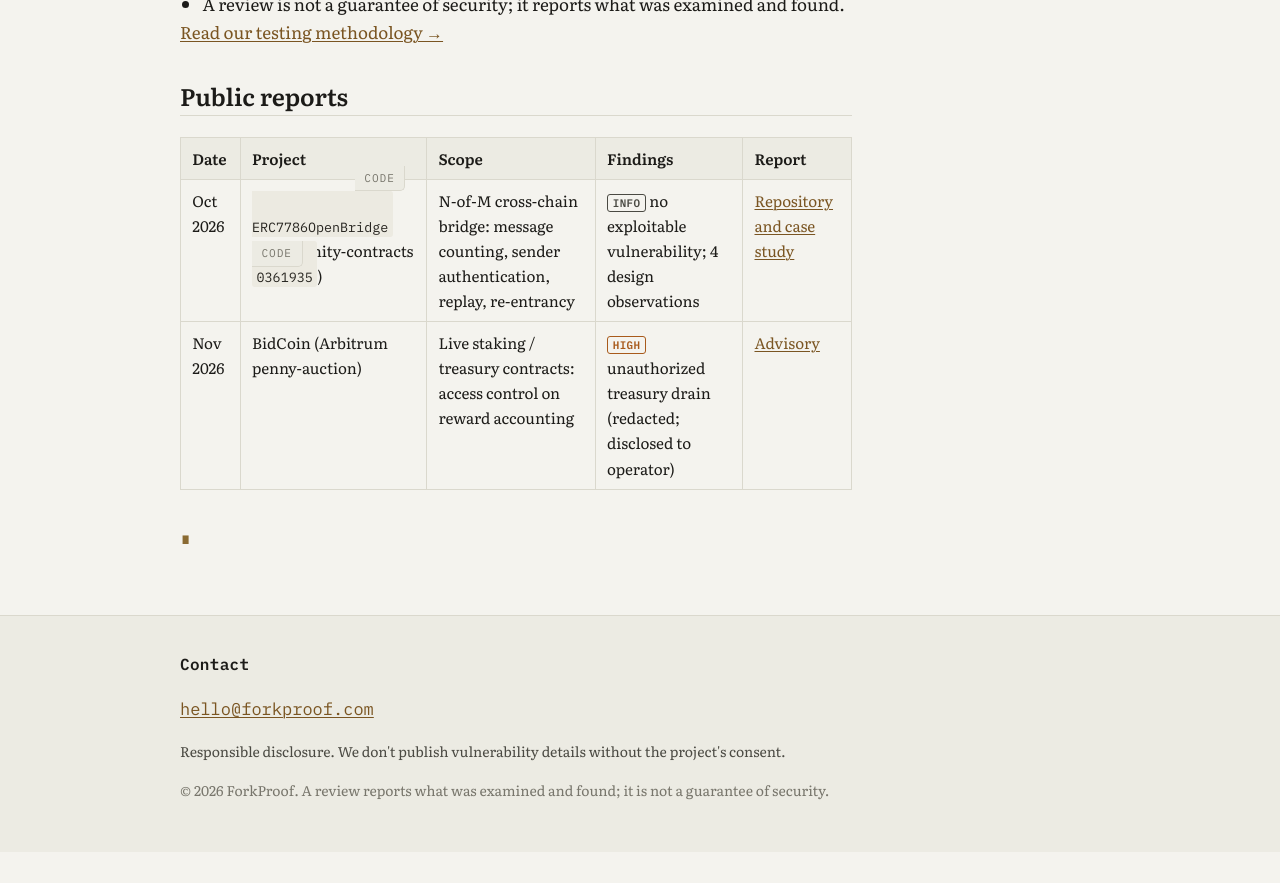
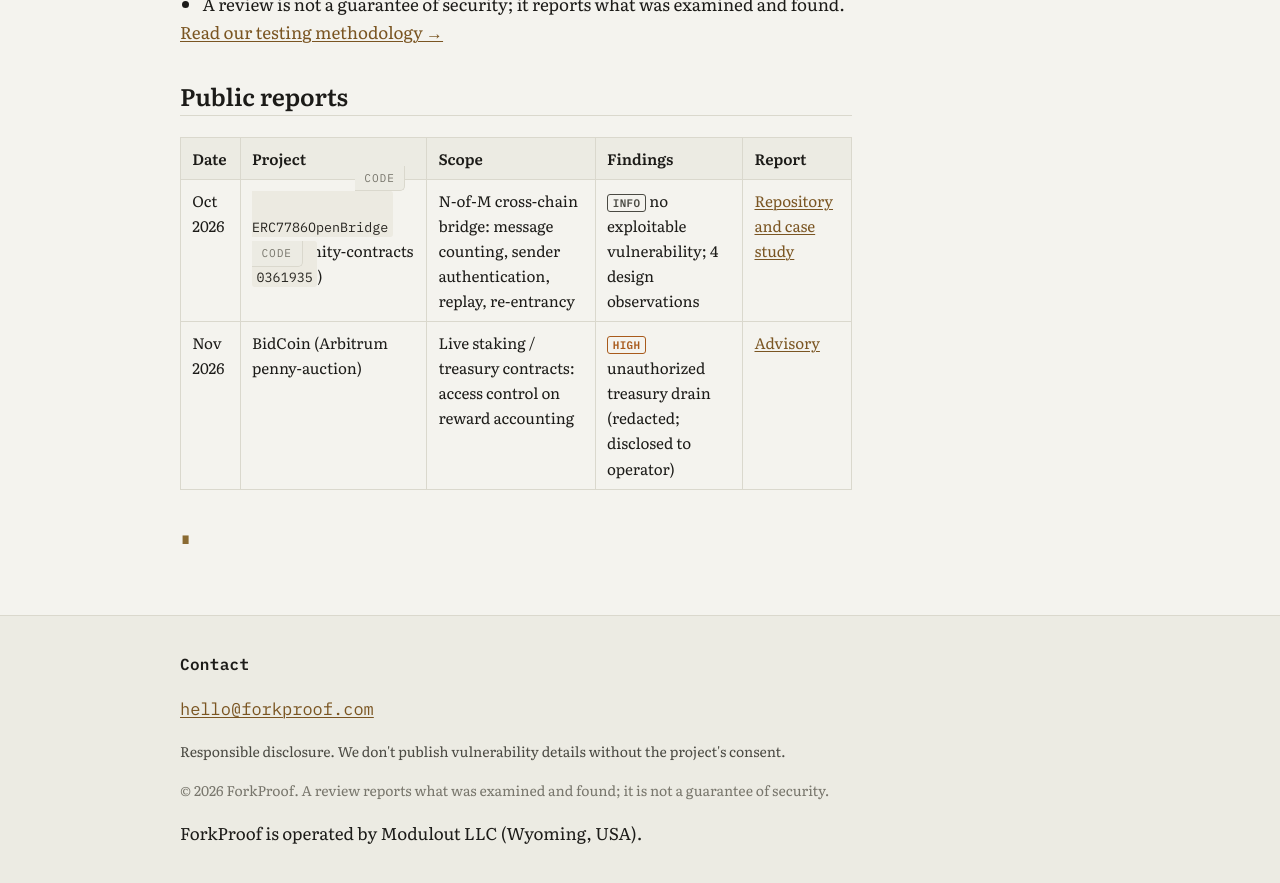
Before and after one commit to ForkProof/forkproof.github.io, a Jekyll site: the page built from index.md, in a window 1280 px wide and 900 px high, scrolled down 1174 px. Shown: the top 883 px of the window. Built offline with Jekyll 4.4.1, drawn with Linux system fonts in a browser that asks for light colours; our own code applies the rules of GitHub Pages for plain Markdown files; before the commit the page ends 2026 px from its top, so only the background shows below that.

Commit message:
Footer: name the operating legal entity (Modulout LLC)

```diff
--- a/_data/theme.yml
+++ b/_data/theme.yml
@@ -3,6 +3,7 @@
 
 scheme: auto            # auto | light | dark
 email: hello@forkproof.com
+operator: Modulout LLC (Wyoming, USA)   # legal entity behind ForkProof (shown in the footer)
 
 cta:
   title: Pre-launch security reviews
--- a/_includes/footer.html
+++ b/_includes/footer.html
@@ -15,5 +15,8 @@
     </p>
     {%- endif -%}
     <p class="footer-copy">© {{ site.time | date: '%Y' }} {{ legal }}. A review reports what was examined and found; it is not a guarantee of security.</p>
+    {%- if site.data.theme.operator %}
+    <p class="footer-operator">ForkProof is operated by {{ site.data.theme.operator }}.</p>
+    {%- endif %}
   </div>
 </footer>
```
